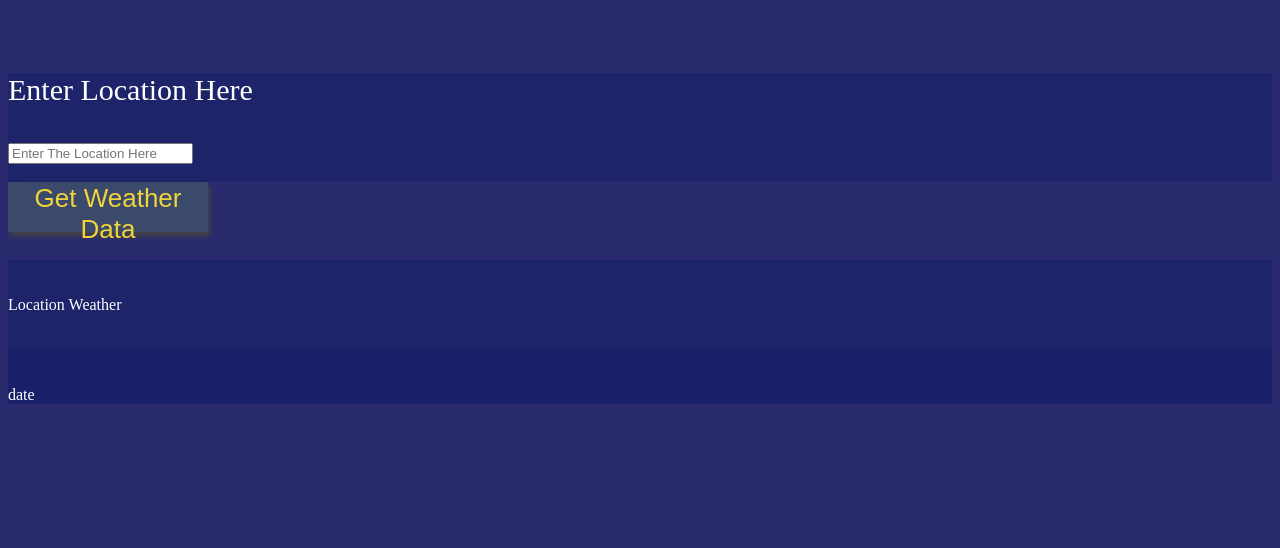
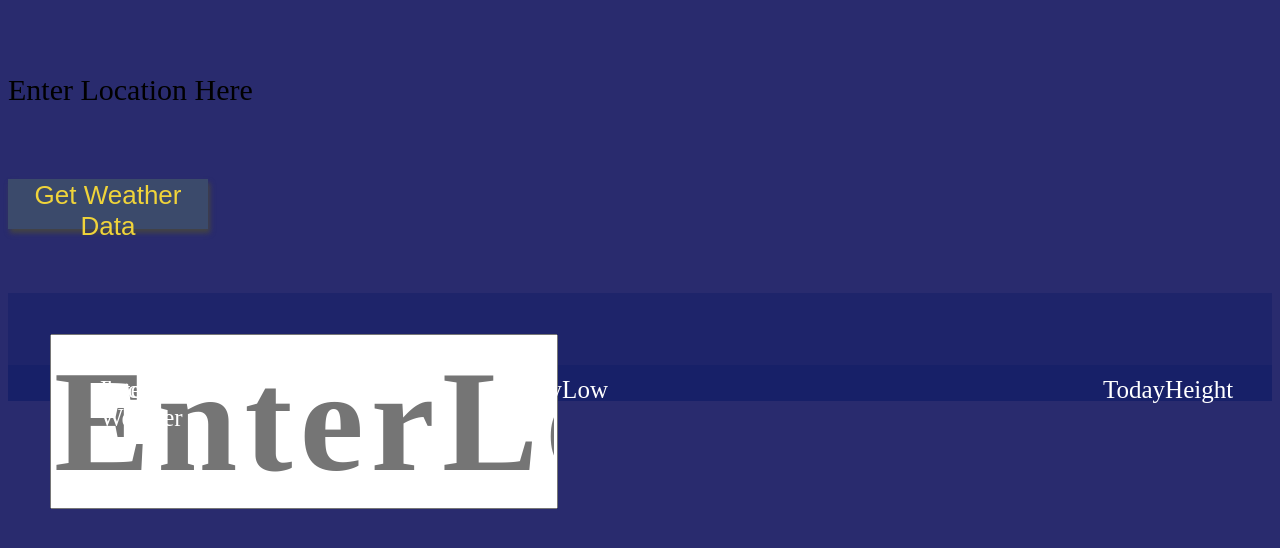
Before and after one commit to BasemBahig/FrontEnd-Weather, a website: page index.html in a window 1280 px wide. Shown: the part 66-614 px from the top of the page. Drawn offline with Linux system fonts and the light colour scheme.

Commit message:
trying to fix the form using CSS, and the server is fixed directly to the localhost

```diff
--- a/app.js
+++ b/app.js
@@ -2,17 +2,17 @@
 
 // Create a new date instance dynamically with JS
 const myDate = new Date();
-const newDate = myDate.getMonth()+ 1 + '.' +d.getDate()+'.'+d.getFullYear();
+const newDate = myDate.getMonth()+ 1 + '.' +myDate.getDate()+'.'+myDate.getFullYear();
 
 //Use provided API Key
-const APIKey=a177f8481c31fa96c3f95ad4f4f84610;
+const APIKey="a177f8481c31fa96c3f95ad4f4f84610";
 //const Base_URL=`https://api.darksky.net/forecast/[API_KEY]/[latitude], [longitude]`
 const Base_URL=`https://api.darksky.net/forecast/${APIKey}/[latitude], [longitude]`
 
 //add Eventlistener
 document.getElementById('button').addEventListener('click', getWeather);
 function getWeather(){
-    const addLocation=document.getElementById('location').value
+    const addLocation=document.getElementById('addLocation').value
     retrieveData(location)
     .then(function(data){
         if(addLocation!=null) {
--- a/index.html
+++ b/index.html
@@ -14,13 +14,18 @@
     <br>
     <br>
    <!-- <h1>New Cairo</h1>-->
-<div class="location">
+<div class="addLocation">
     <label for="addLocation">Enter Location Here</label><br><br>
-    <input type="test" id="location" placeholder="Enter The Location Here">    <br><br>
-</div>
-<button class="button">Get Weather Data</button>    <br><br>
+    <input type="text" id="location" placeholder="EnterLocation">    <br><br>
+    <button class="button">Get Weather Data</button>    <br><br>
 
-    <div class ="holder entry"><br><br>
+</div><br> <br>
+
+    <div id="TH">TodayHeight</div>
+
+    <div id="TL">TodayLow</div>
+
+    <div class ="weather entry"><br><br>
         <div class = "title">Location Weather</div><br><br>
        <div id = "entryHolder">
       </div>
--- a/style.css
+++ b/style.css
@@ -10,6 +10,28 @@ top: 0px;
 
 background: url(dominik-lange-ZUvF7qEIcVI-unsplash.jpg);
 }
+
+#location{
+    position: absolute;
+width: 500px;
+height: 169px;
+left: 50px;
+top: 400px;
+font-size: 20px;
+
+font-family: 'Work Sans';
+font-style: normal;
+font-weight: 700;
+font-size: 144px;
+line-height: 169px;
+/* identical to box height */
+
+letter-spacing: 0.05em;
+
+color: #FFFFFF;
+
+}
+
 h1{
 font-display: white;
 color: white;
@@ -71,3 +93,40 @@ button{
     color: white;
     background: rgba(14, 27, 100, 0.4);
 }
+
+.weather entry{
+color: white
+}
+#entryHolder{
+    color: white;
+    }
+
+    #TH{
+        position: absolute;
+        width: 75px;
+    height: 67px;
+    left: 1103px;
+        top: 442px;
+    color: white;
+    font-size: 25px;
+
+    }
+    #TL{
+        position: absolute;
+        width: 75px;
+    height: 120px;
+    left: 500px;
+        top: 442px;
+    color: white;
+    font-size: 25px;
+
+    }
+.title{
+    position: absolute;
+    width: 75px;
+    height: 120px;
+    left: 100px;
+    top: 442px;
+color: white;
+font-size: 25px;
+}
```
